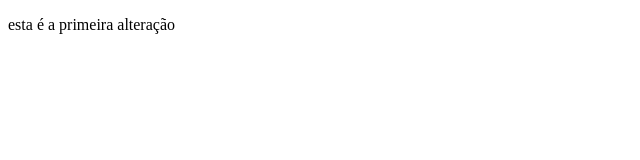
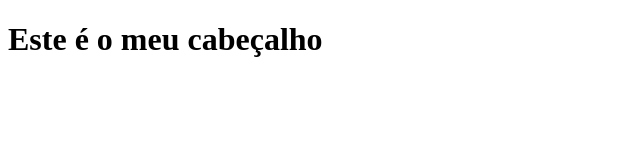
Before and after one commit to adrimace/git-test, a plain HTML site: page header.html in a window 1280 px wide. Shown: the whole page, without its empty margins (0-640 px from the left). Drawn offline with Linux system fonts and the light colour scheme.

Commit message:
criação de header

```diff
--- a/index.html
+++ b/header.html
@@ -3,9 +3,12 @@
 <head>
     <meta charset="UTF-8">
     <meta name="viewport" content="width=device-width, initial-scale=1.0">
-    <title>teste</title>
+    <title>O meu projecto</title>
 </head>
 <body>
-    <p>esta é a primeira alteração</p>
+    <header>
+        <h1>Este é o meu cabeçalho</h1>
+    </header>
+
 </body>
 </html>
```
